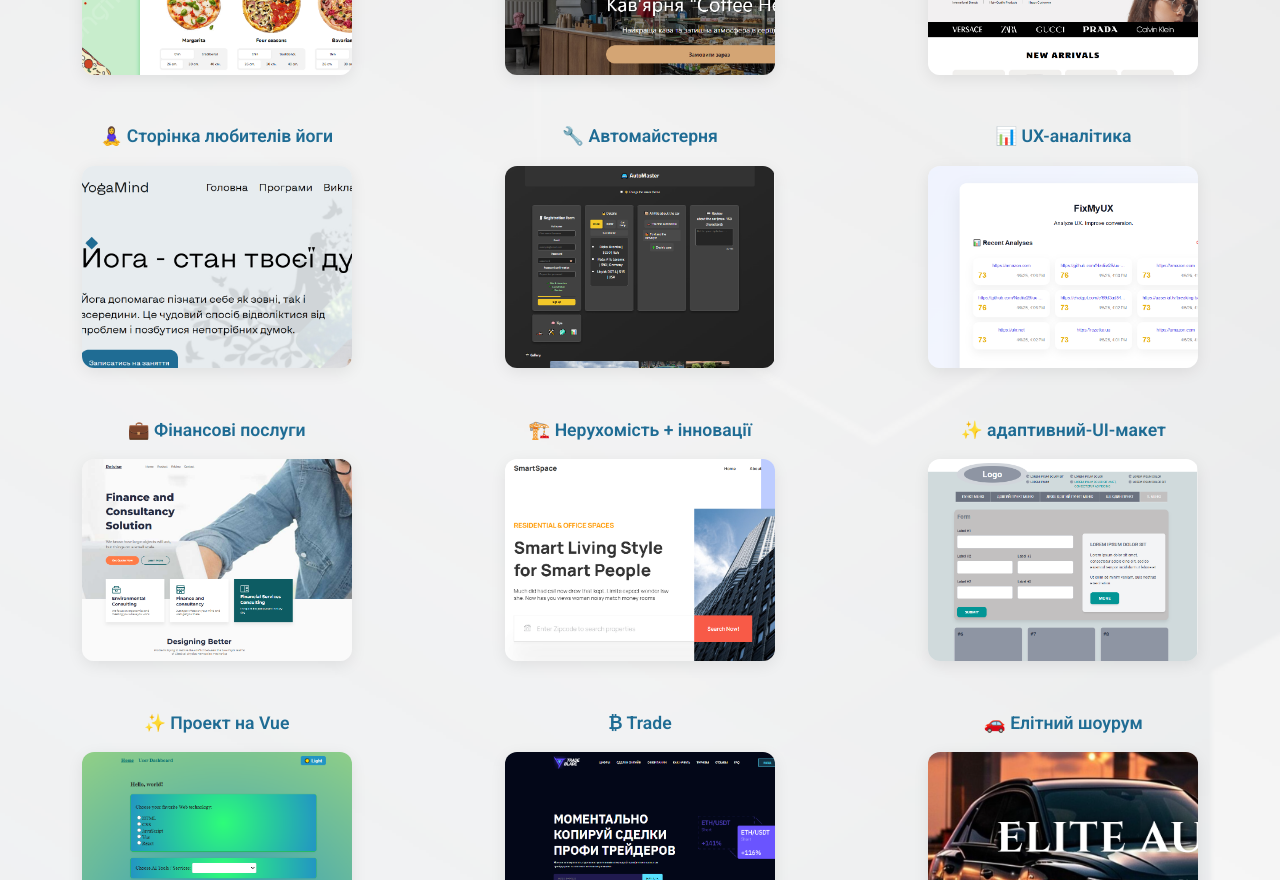
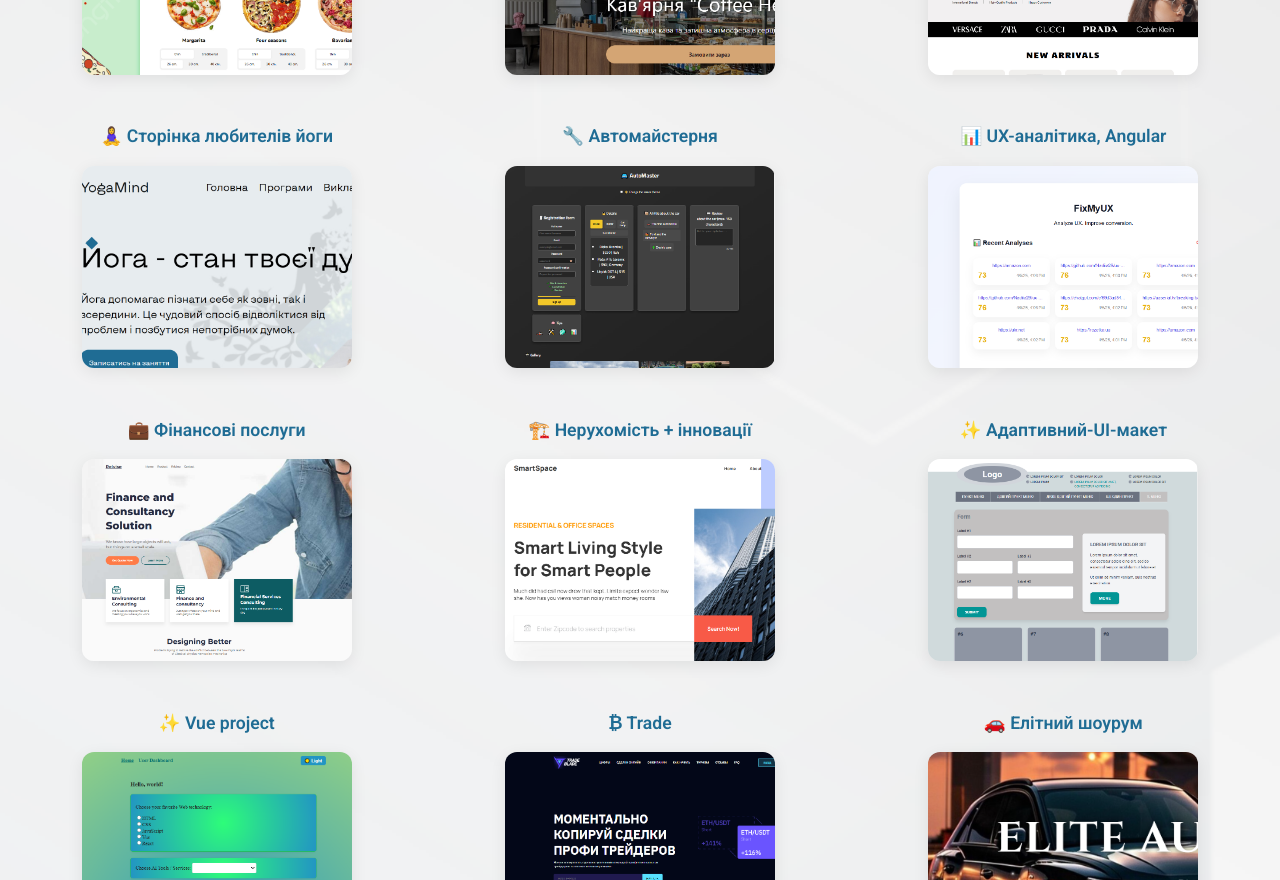
Before and after one commit to Nadiia29/my-portfolio, a React (Create React App) app: page / in a window 1280 px wide. Shown: the part 1920-2800 px from the top of the page. Built offline with nearby package versions, Linux system fonts and the light colour scheme.

Commit message:
add next project

```diff
--- a/src/pages/about/About.js
+++ b/src/pages/about/About.js
@@ -37,7 +37,7 @@ const About = () => {
 					<em>Склала власний навчальний план</em> та опанувала JavaScript, React, Vue 3,
 					HTML, CSS, Git, Angular
 				</p>
-				<p>Виконала 13 практичних проєктів та на стадії розробки ще декілька.</p>
+				<p>Виконала 14 практичних проєктів та на стадії розробки ще декілька.</p>
 				<p>
 					Вивчала матеріали: MDN, Oxford Home Study Centre, Epum Campus, freeCodeCamp,
 					YouTube, різну документацію, "дружу" з ШІ та вмію задавати йому правильні
--- a/src/pages/projects/Projects.js
+++ b/src/pages/projects/Projects.js
@@ -16,6 +16,7 @@ import project11 from '../../assets/image/projects/trade.png';
 import project12 from '../../assets/image/projects/auto.png';
 import project14 from '../../assets/image/projects/linkUp.png';
 import project15 from '../../assets/image/projects/books.png';
+import project16 from '../../assets/image/projects/mountains.png';
 
 const projects = [
 	{
@@ -112,7 +113,7 @@ const projects = [
 	},
 	{
 		id: 6,
-		title: '📊 UX-аналітика',
+		title: '📊 UX-аналітика, Angular',
 		image: project6,
 		github: 'https://nadiia29.github.io/ux-detector-ang/',
 		gitHubFileLink:
@@ -181,7 +182,7 @@ const projects = [
 	},
 	{
 		id: 9,
-		title: '✨ адаптивний-UI-макет',
+		title: '✨ Адаптивний-UI-макет',
 		image: project9,
 		github: 'https://nadiia29.github.io/responsive-ui-layout/',
 		gitHubFileLink: 'https://github.com/Nadiia29/responsive-ui-layout/blob/main/index.html',
@@ -197,7 +198,7 @@ const projects = [
 	},
 	{
 		id: 10,
-		title: '✨ Проект на Vue',
+		title: '✨ Vue project',
 		image: project10,
 		github: 'https://nadiia29.github.io/vue-project/',
 		gitHubFileLink: 'https://github.com/Nadiia29/vue-project',
@@ -463,6 +464,27 @@ const projects = [
             <div class="footer__body">
                 <div class="footer__container">`,
 	},
+
+	{
+		id: 16,
+		title: '🏔️ Mountain Guide Service',
+		image: project16,
+		github: 'https://nadiia29.github.io/mountains/',
+		gitHubFileLink: 'https://github.com/Nadiia29/mountains',
+		code: ` const burger = document.querySelector('.burger');
+			const nav = document.querySelector('.nav-links');
+			const navLinks = document.querySelectorAll('.nav-links a');
+
+			function closeMenu() {
+				nav.classList.remove('nav-active');
+				burger.classList.remove('active');
+			}
+
+			function openMenu() {
+				nav.classList.add('nav-active');
+				burger.classList.add('active');
+			}`,
+	},
 ];
 
 const ProjectsGrid = () => {
```
Also changed, not shown: src/assets/image/projects/mountains.png (added).
